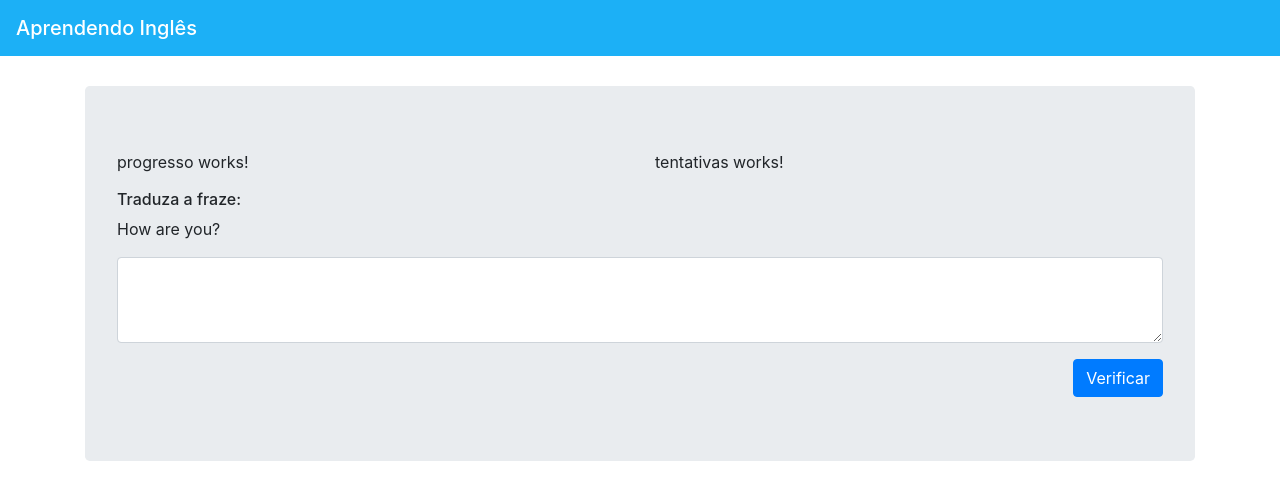
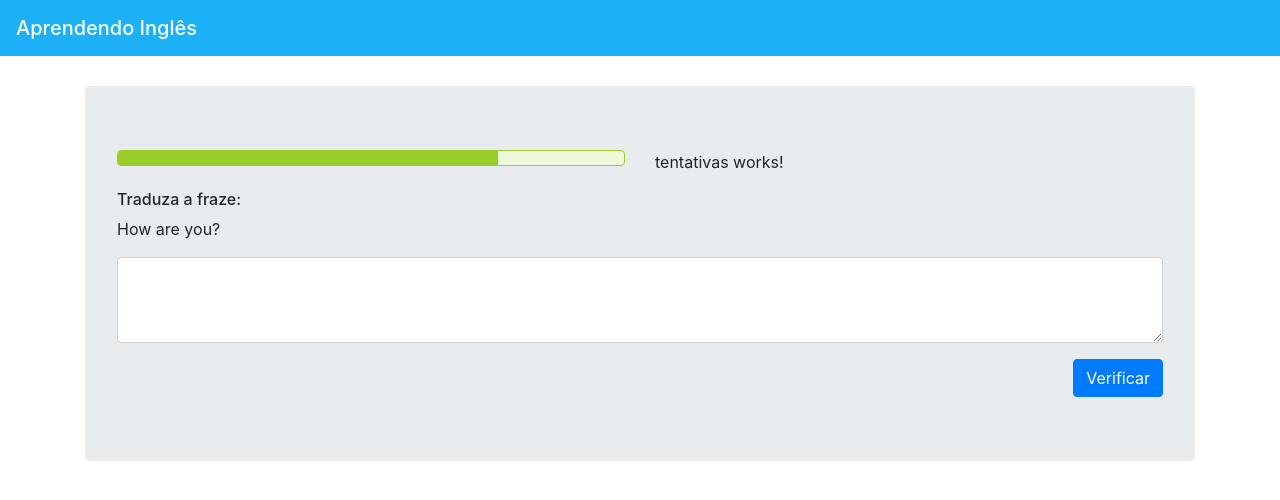
Before and after one commit to thiago-m/aprenda-ingles-angular-6, an Angular app: page / in a window 1280 px wide. Shown: the top 500 px of the page. Built offline with nearby package versions, Linux system fonts and the light colour scheme.

Commit message:
Estilização component Progresso

```diff
--- a/src/app/progresso/progresso.component.css
+++ b/src/app/progresso/progresso.component.css
@@ -0,0 +1,7 @@
+.progress {
+    background-color: #eef8da;
+    border: solid 1px #99CE28;
+}
+.progress-bar {
+    background-color: #99CE28;
+}
--- a/src/app/progresso/progresso.component.html
+++ b/src/app/progresso/progresso.component.html
@@ -1,3 +1,3 @@
-<p>
-  progresso works!
-</p>
+<div class="progress">
+  <div class="progress-bar w-75"></div>
+</div>
```
